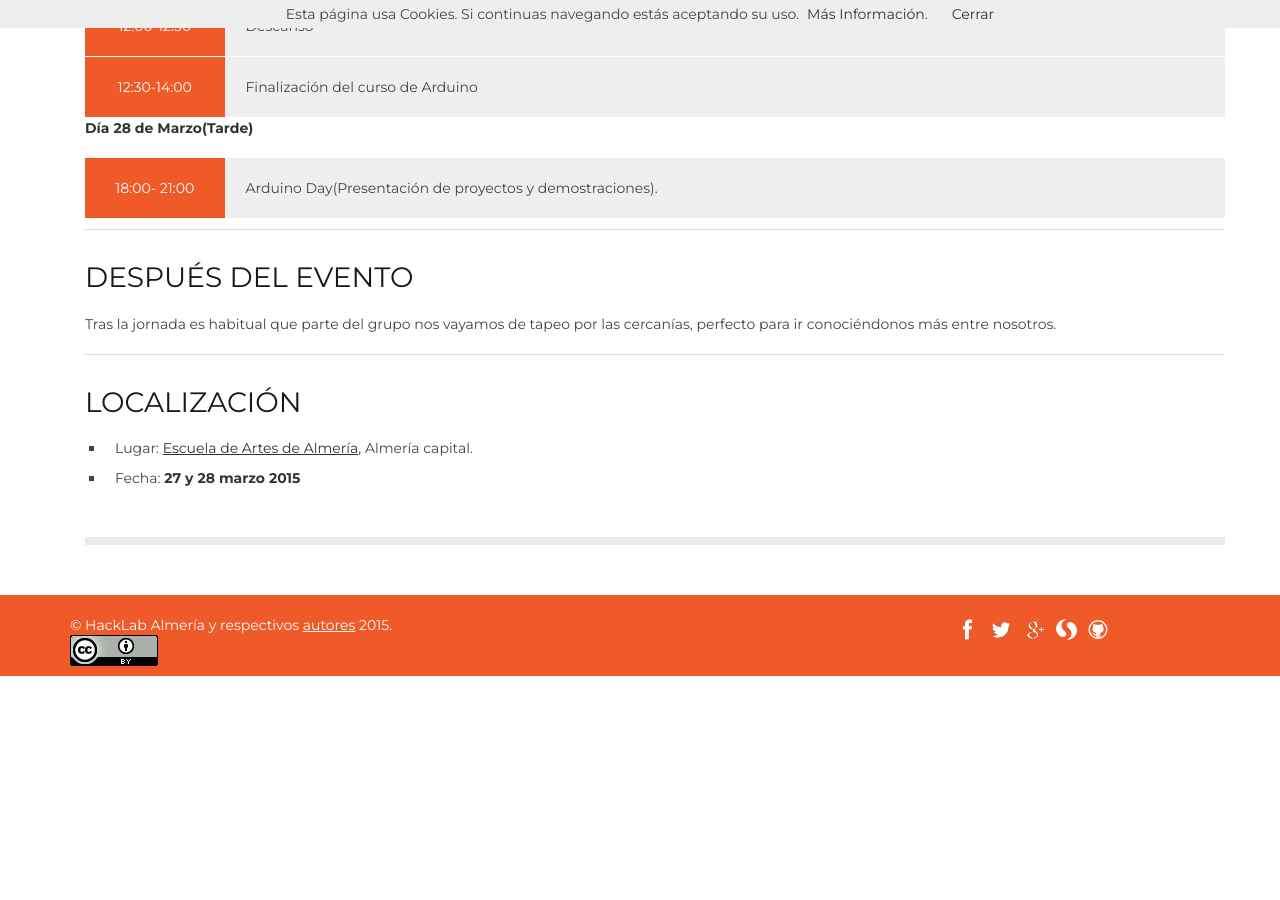
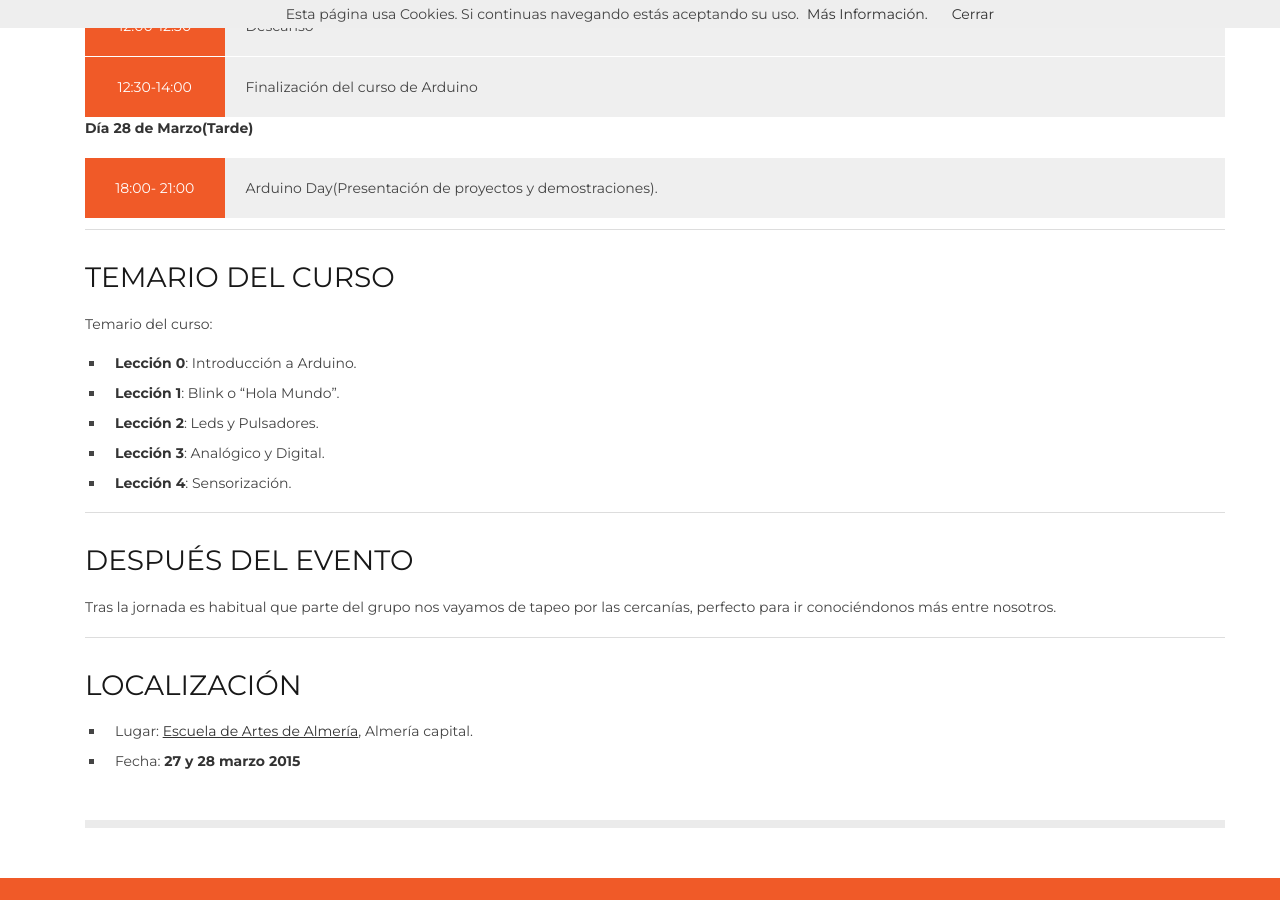
Before and after one commit to HackLab-Almeria/hacklab-almeria.github.io, a Jekyll site: the page built from _posts/2015-03-28-arduino-day.md, in a window 1280 px wide and 900 px high, scrolled down 1392 px. Built offline with Jekyll 4.4.1, drawn with Linux system fonts in a browser that asks for light colours; a script that is not in the unit is left out; comment, search, counter and statistics services are not loaded; before the commit the page ends 2068 px from its top, so only the background shows below that.

Commit message:
Añadido temario del curso.

```diff
--- a/_posts/2015-03-28-arduino-day.md
+++ b/_posts/2015-03-28-arduino-day.md
@@ -40,6 +40,18 @@ El curso es totalmente gratuito y esta abierto a todo el mundo que quiera empeza
 
 ---
 
+### TEMARIO DEL CURSO
+
+Temario del curso:
+
+* **Lección 0**: Introducción a Arduino.
+* **Lección 1**: Blink o "Hola Mundo".
+* **Lección 2**: Leds y Pulsadores.
+* **Lección 3**: Analógico y Digital.
+* **Lección 4**: Sensorización.
+
+---
+
 ### DESPUÉS DEL EVENTO
 
 Tras la jornada es habitual que parte del grupo nos vayamos de tapeo por las cercanías, perfecto para ir conociéndonos más entre nosotros.
```
